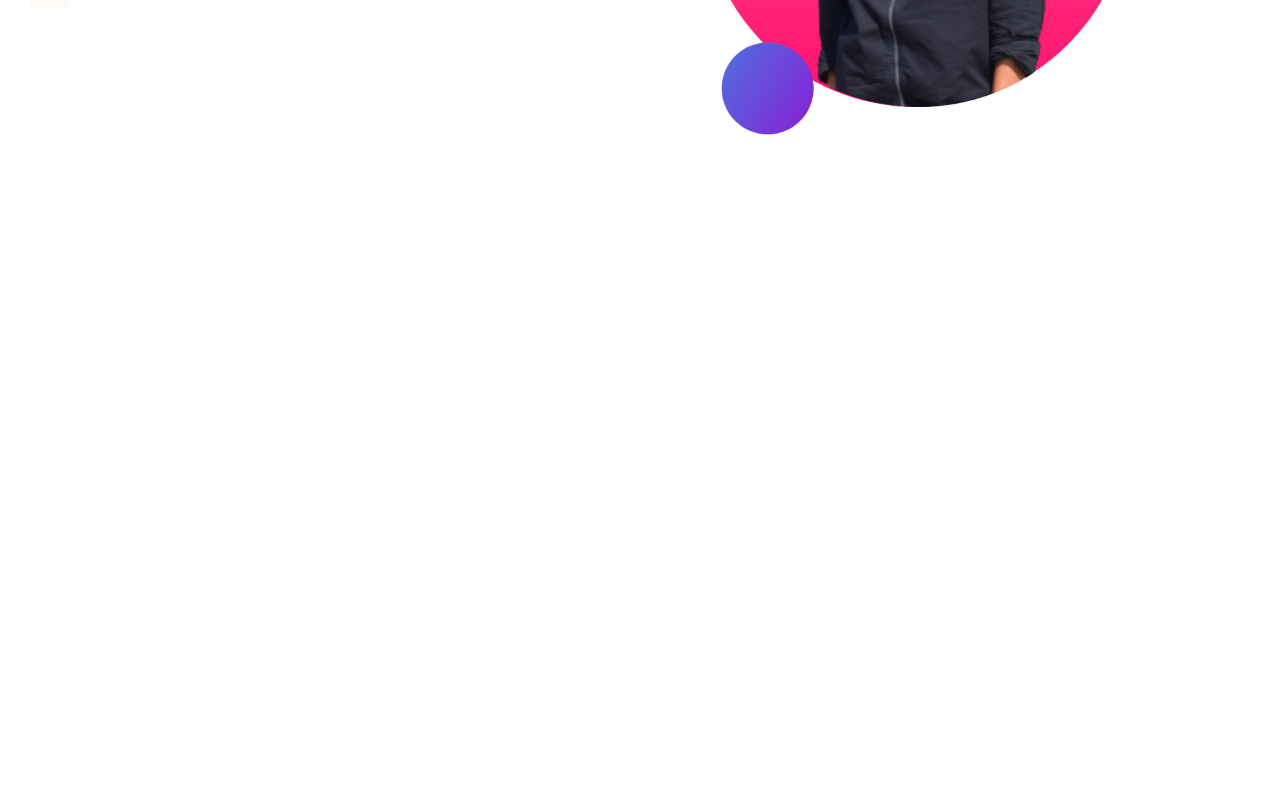
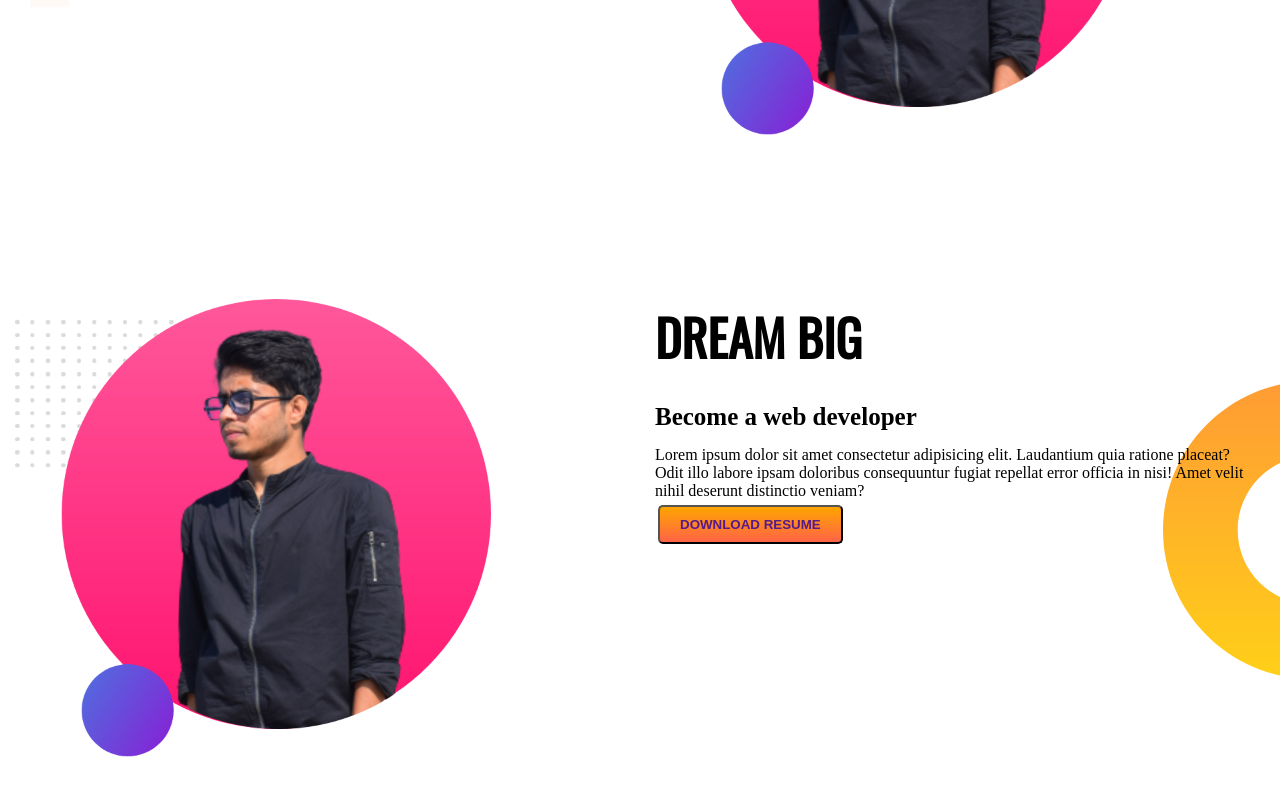
Before and after one commit to sheikhrakib0/My-portfolio1, a plain HTML site: page index.html in a window 1280 px wide. Shown: the part 352-1143 px from the top of the page. Before the commit the page ends 800 px from the top, so only its background shows below. Drawn offline with nearby package versions, Linux system fonts and the light colour scheme.

Commit message:
2nd part done

```diff
--- a/index.html
+++ b/index.html
@@ -22,5 +22,16 @@
             <img src="images/my-bg3.png" alt="amar chobi">
         </div>
     </section>
+    <section class="dream_big">
+        <div class="div_1">
+            <img src="images/my-bg3.png" alt="">
+        </div>
+        <div class="div_1">
+            <h1 class="heading-1">Dream Big</h1>
+            <h3>Become a web developer</h3>
+            <p>Lorem ipsum dolor sit amet consectetur adipisicing elit. Laudantium quia ratione placeat? Odit illo labore ipsam doloribus consequuntur fugiat repellat error officia in nisi! Amet velit nihil deserunt distinctio veniam?</p>
+            <button><a target="_blank" href="">Download Resume</a></button>
+        </div>
+    </section>
 </body>
 </html>
--- a/style.css
+++ b/style.css
@@ -6,6 +6,8 @@
 .heading-1 {
     font-size: 50px;
     font-family: 'Oswald', sans-serif;
+    text-transform: uppercase;
+    padding-bottom: 20px;
 
 }
 span {
@@ -15,6 +17,7 @@ span {
     display: flex;
     background-image: url("images/top-banner.png");
     background-repeat: no-repeat;
+    margin-bottom: 100px;
 }
 .div_1 {
     margin: 10px;
@@ -27,7 +30,7 @@ span {
     padding: 10px 0;
 }
 .div_1 p {
-    padding: 10px 0;
+    padding: 5px 0;
 }
 .div_1 img {
     width: 80%;
@@ -45,3 +48,10 @@ button {
 button a {
     text-decoration: none;
 }
+
+.dream_big {
+    display: flex;
+    background-image: url("images/dream-bg.png");
+    background-repeat: no-repeat;
+    background-position: right;
+}
```
